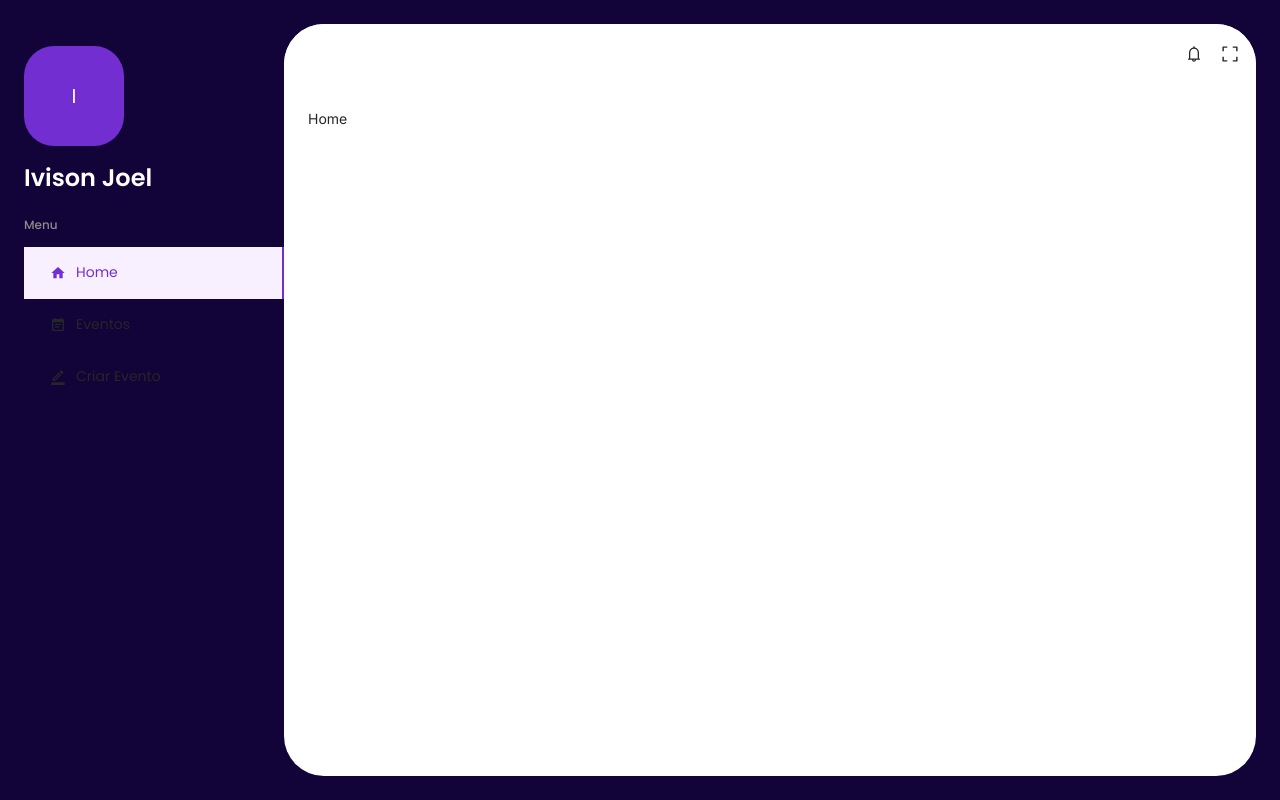
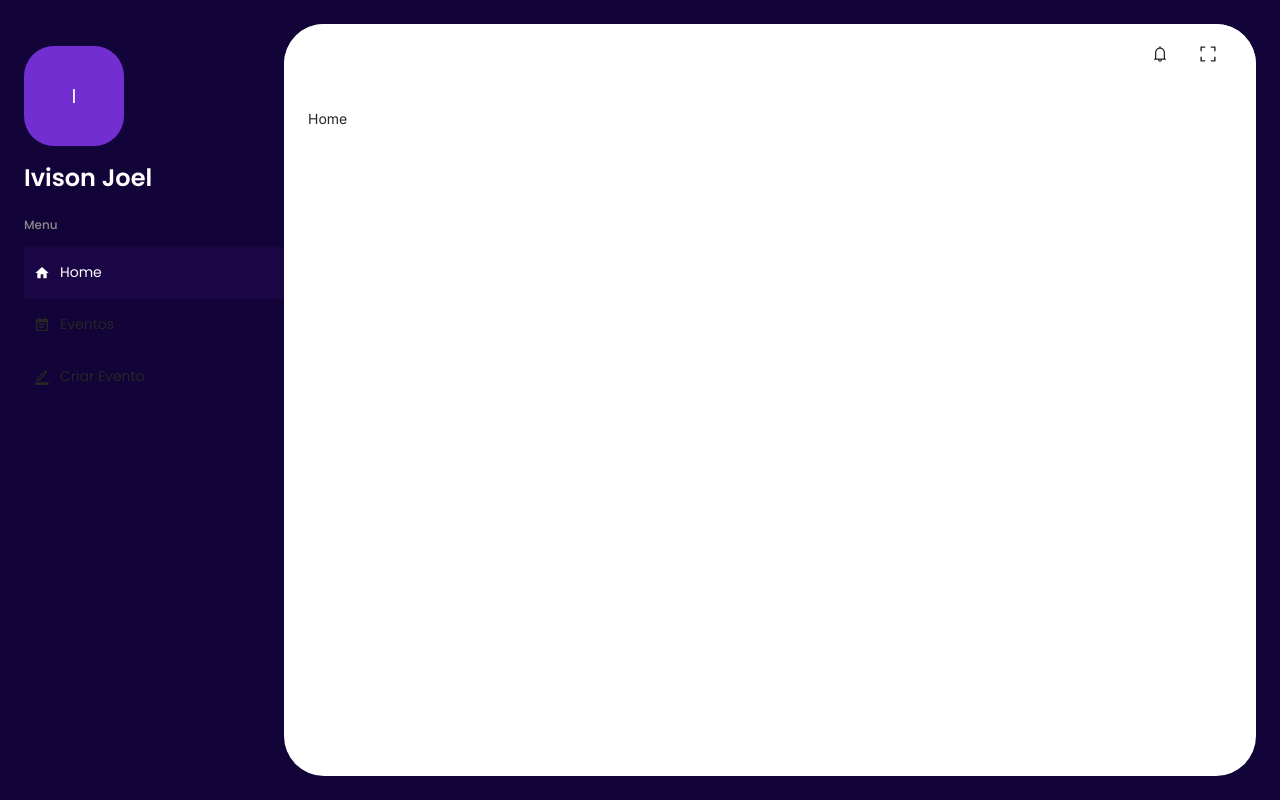
Before and after one commit to Ivisonj/IEvent-Frontend, a Next.js app in the folder ievent-frontend/: page /user/home in a window 1280 px wide. Built offline with nearby package versions, Linux system fonts and the light colour scheme; a web font is replaced by a local one.

Commit message:
refactor: header refactoring

```diff
--- a/ievent-frontend/src/layouts/mainLayout/drawer/drawerContent/navigation/navGroup.tsx
+++ b/ievent-frontend/src/layouts/mainLayout/drawer/drawerContent/navigation/navGroup.tsx
@@ -1,4 +1,3 @@
-import { useSelector } from 'react-redux'
 import { Box, List, Typography } from '@mui/material'
 import NavItem from './navItem'
 
@@ -17,7 +16,7 @@ const NavGroup = ({ item }: NavGroupProps) => {
   const navCollapse = item.children?.map((menuItem: any) => {
     switch (menuItem.type) {
       case 'item':
-        return <NavItem key={menuItem.id} item={menuItem} level={1} />
+        return <NavItem key={menuItem.id} item={menuItem} />
       default:
         return (
           <Typography
@@ -36,7 +35,7 @@ const NavGroup = ({ item }: NavGroupProps) => {
     <List
       subheader={
         item.title && (
-          <Box sx={{ pl: 0, mb: 1.5 }}>
+          <Box sx={{ mb: 1.5 }}>
             <Typography variant="subtitle2" color="textSecondary">
               {item.title}
             </Typography>
--- a/ievent-frontend/src/layouts/mainLayout/drawer/drawerContent/navigation/navItem.tsx
+++ b/ievent-frontend/src/layouts/mainLayout/drawer/drawerContent/navigation/navItem.tsx
@@ -50,7 +50,7 @@ const NavItem = ({ item }: NavItemProps) => {
   const isSelected = openItem.findIndex((id: any) => id === item.id) > -1
 
   const textColor = 'text.primary'
-  const iconSelectedColor = 'primary.main'
+  const iconSelectedColor = theme.palette.common.white
 
   return (
     <ListItemButton
@@ -60,18 +60,7 @@ const NavItem = ({ item }: NavItemProps) => {
       selected={isSelected}
       sx={{
         zIndex: 1201,
-        '&:hover': {
-          bgcolor: 'primary.lighter',
-        },
-        '&.Mui-selected': {
-          bgcolor: 'primary.lighter',
-          borderRight: `2px solid ${theme.palette.primary.main}`,
-          color: iconSelectedColor,
-          '&:hover': {
-            color: iconSelectedColor,
-            bgcolor: 'primary.lighter',
-          },
-        },
+        px: 0,
       }}
     >
       {itemIcon && (
@@ -84,15 +73,6 @@ const NavItem = ({ item }: NavItemProps) => {
             height: 36,
             alignItems: 'center',
             justifyContent: 'center',
-            '&:hover': {
-              bgcolor: 'secondary.lighter',
-            },
-            ...(isSelected && {
-              bgcolor: 'primary.lighter',
-              '&:hover': {
-                bgcolor: 'primary.lighter',
-              },
-            }),
           }}
         >
           {itemIcon}
--- a/ievent-frontend/src/layouts/mainLayout/header/headerContent/index.tsx
+++ b/ievent-frontend/src/layouts/mainLayout/header/headerContent/index.tsx
@@ -1,6 +1,7 @@
 import { BellOutlined, ExpandOutlined } from '@ant-design/icons'
 import {
   Box,
+  Button,
   Stack,
   Avatar,
   useTheme,
@@ -17,19 +18,24 @@ const HeaderContent = () => {
       height="100%"
       display="flex"
       justifyContent="space-between"
+      sx={{ px: { xs: 1, lg: 3 } }}
     >
-      <Stack direction="row" alignItems="center" px={1}>
+      <Stack direction="row" alignItems="center">
         {matchDownMd && (
           <Avatar sx={{ bgcolor: theme.palette.primary.main }}>I</Avatar>
         )}
       </Stack>
-      <Stack direction="row" alignItems="center" px={1}>
+      <Stack direction="row" alignItems="center">
+        <Button variant="text" sx={{ px: 0, minWidth: '48px' }}>
           <IconButton disableRipple sx={{ color: 'text.primary' }}>
             <BellOutlined />
           </IconButton>
+        </Button>
+        <Button variant="text" sx={{ px: 0, minWidth: '48px' }}>
           <IconButton disableRipple sx={{ color: 'text.primary' }}>
             <ExpandOutlined />
           </IconButton>
+        </Button>
       </Stack>
     </Box>
   )
```
Also changed, not shown: ievent-frontend/src/components/autocompleteInput/index.tsx (added, +21 -0 lines). Lines whose indentation alone changed are shown as unchanged.
